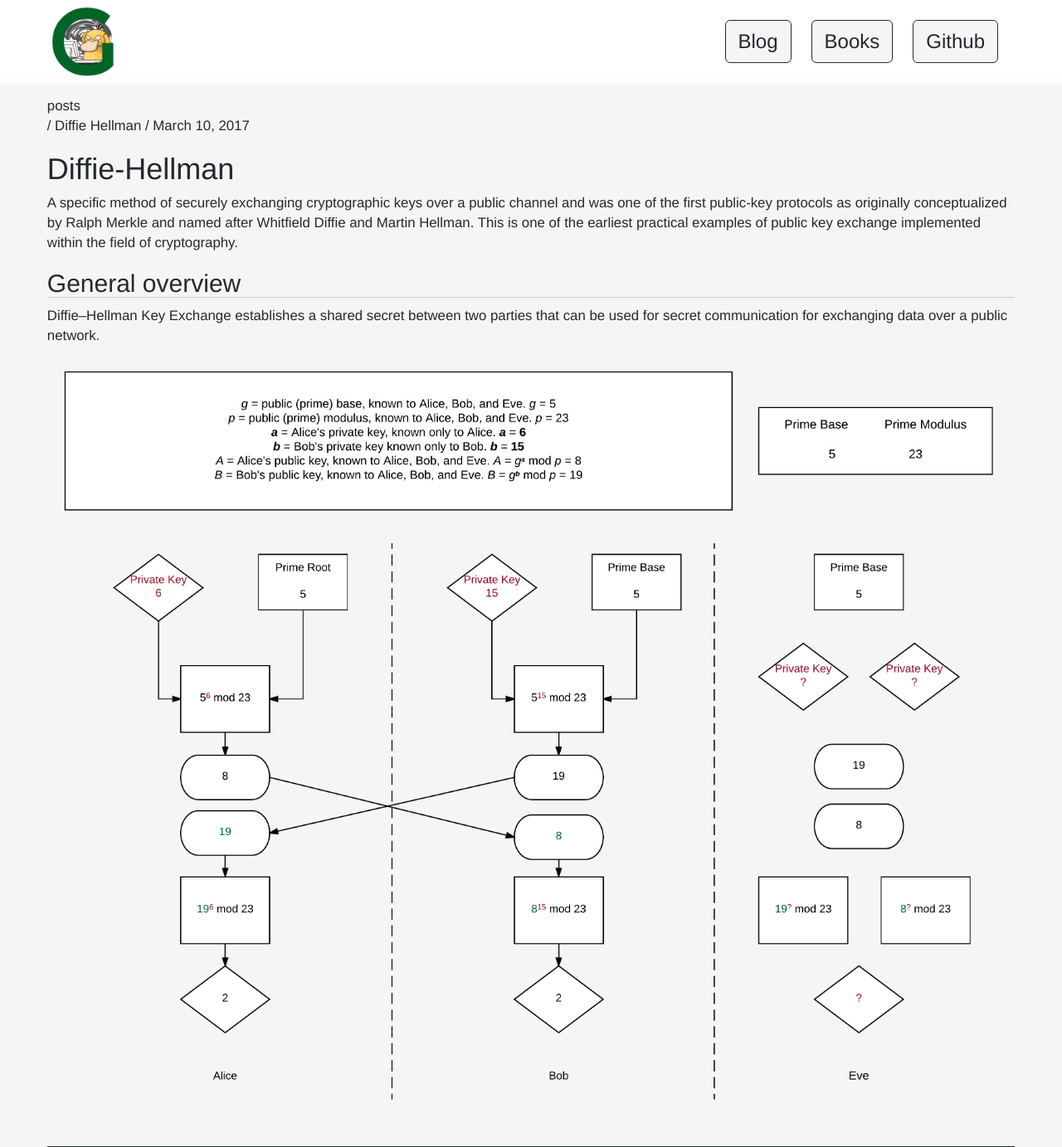
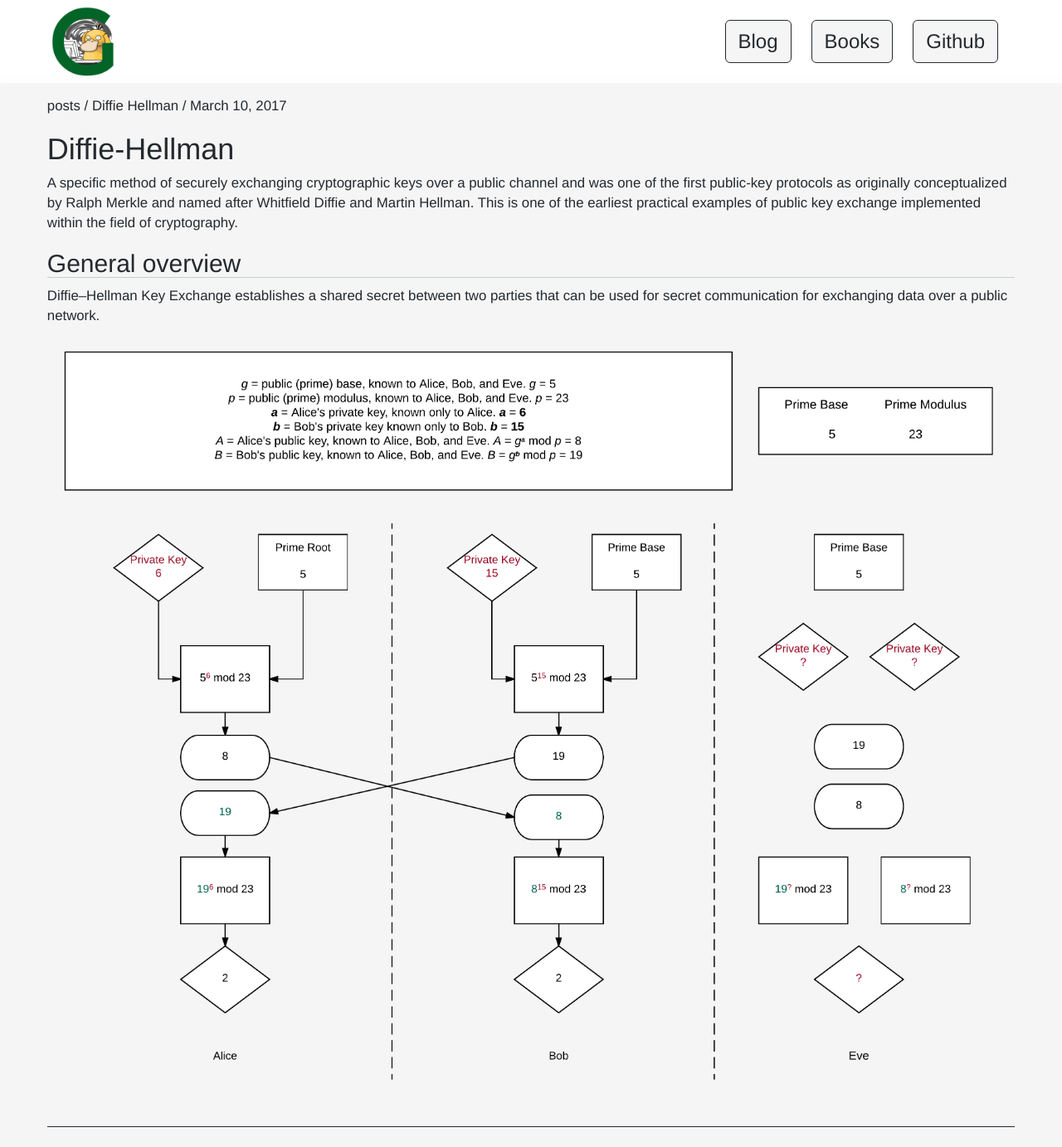
Before and after one commit to GerhardOfRivia/GerhardOfRivia.github.io, a Jekyll site: the page built from _posts/2017-03-10-Diffie-Hellman.md, in a window 1280 px wide and 1383 px high. Shown: the whole window at 83% size. Built offline with Jekyll 4.4.1, drawn with Linux system fonts in a browser that asks for light colours; nearby versions of some CDN libraries.

Commit message:
docs: improve post metadata formatting for consistency

```diff
--- a/_layouts/posts.html
+++ b/_layouts/posts.html
@@ -3,8 +3,8 @@ layout: default
 ---
 
 <div>
-  <a class="posts" href="/posts">posts</a>
-  <p class="meta"> / {{ page.title }} / {{ page.date | date: '%B %d, %Y' }}</p>
+
+  <p class="meta"><a href="/posts">posts</a> / {{ page.title }} / {{ page.date | date: '%B %d, %Y' }}</p>
 </div>
 
 <div class="post">
```
